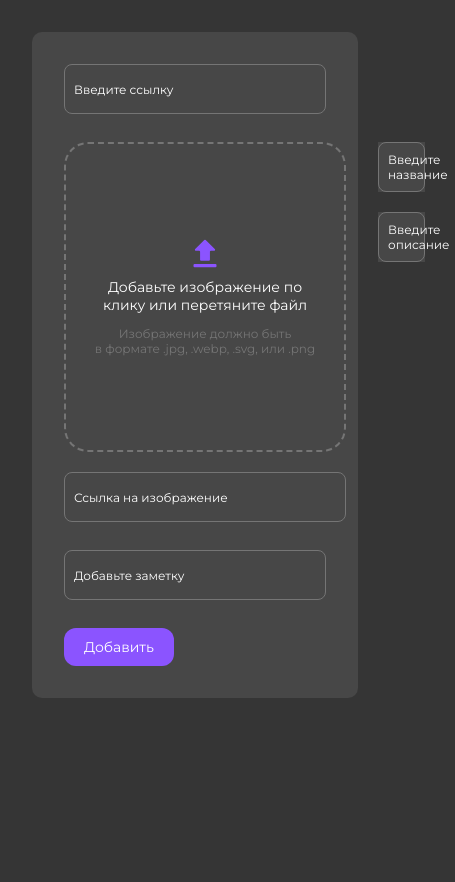
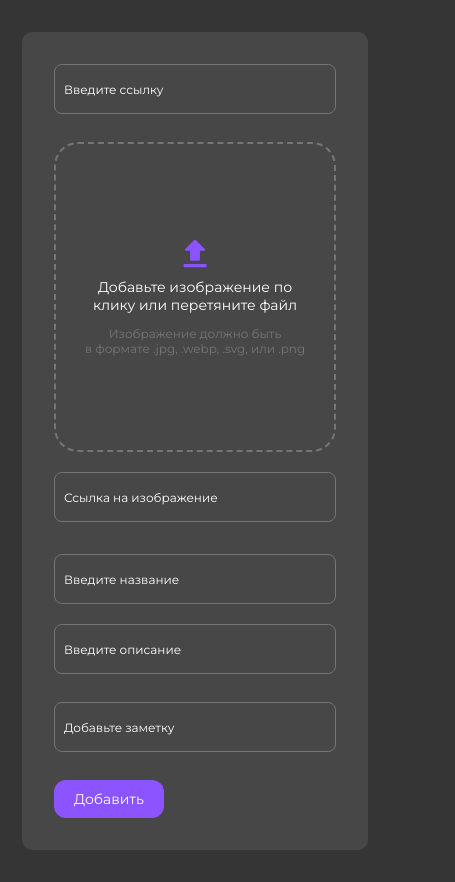
Before and after one commit to SPodgainova/Design-system, a React (Vite) app: page / in a window 390 px wide. Shown: the whole page, 455 px wide, since content can reach past the window. Before the commit the page ends 844 px from the top, so only its background shows below. Built offline with nearby package versions, Linux system fonts and the light colour scheme.

Commit message:
form styles for media

```diff
--- a/src/App.css
+++ b/src/App.css
@@ -1,8 +1,9 @@
 #root {
-  max-width: 750px;
+  inline-size: 100vw;
   margin: 0 auto;
   padding: 2rem;
   display: flex;
   flex-direction: column;
+  align-items: center;
   gap: 40px;
 }
--- a/src/components/Form/styles.module.scss
+++ b/src/components/Form/styles.module.scss
@@ -1,7 +1,7 @@
 .form {
   display: flex;
   flex-direction: column;
-  max-width: 100%;
+  max-inline-size: 750px;
   gap: 28px;
   background-color: var(--bg-block-dark);
   border-radius: var(--block-radius);
@@ -11,6 +11,9 @@
 .wrapper {
   display: flex;
   gap: 32px;
+  @media (max-width: 768px) {
+    flex-direction: column;
+  }
 }
 
 .imageWrapper {
@@ -25,3 +28,9 @@
   gap: 20px;
   inline-size: 100%;
 }
+
+@media (max-width: 768px) {
+  .wrapper {
+    flex-direction: column;
+  }
+}
```
